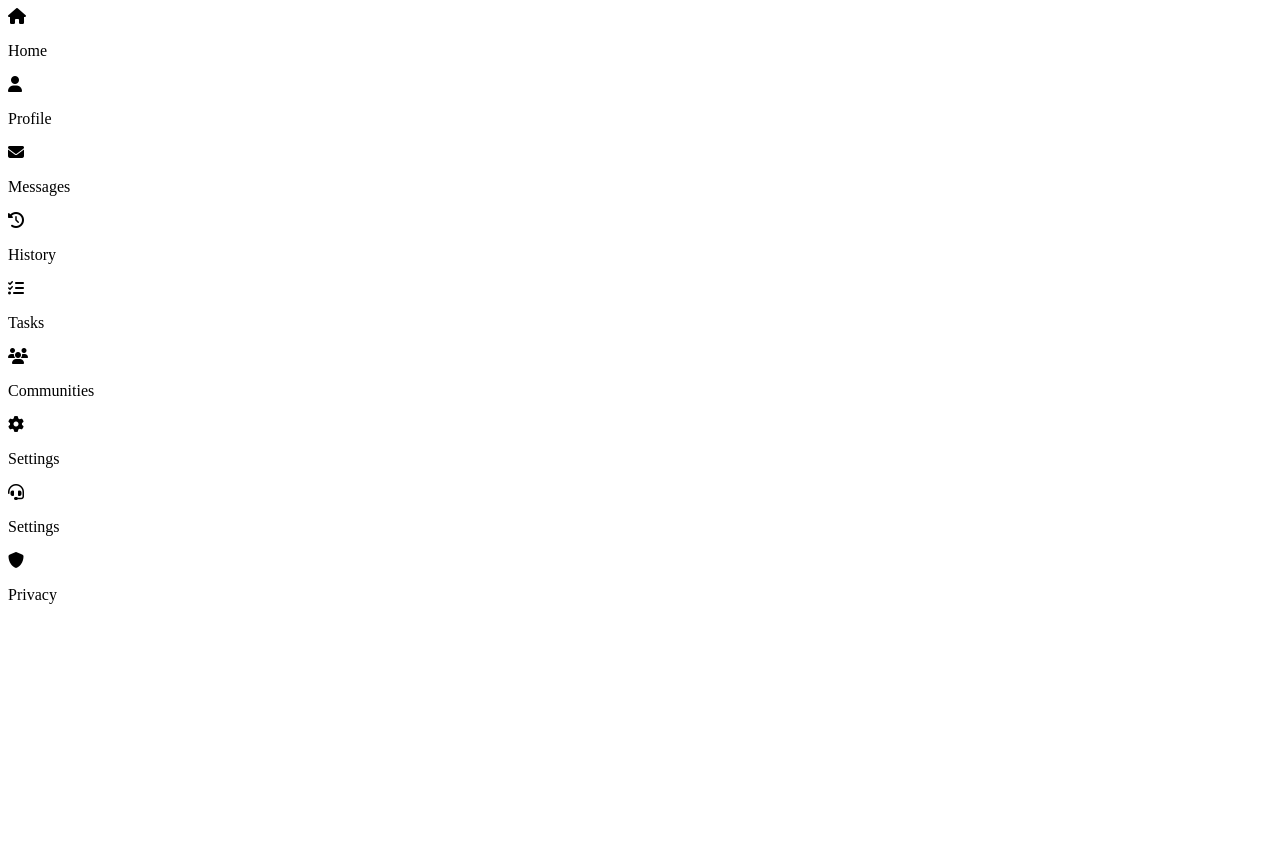
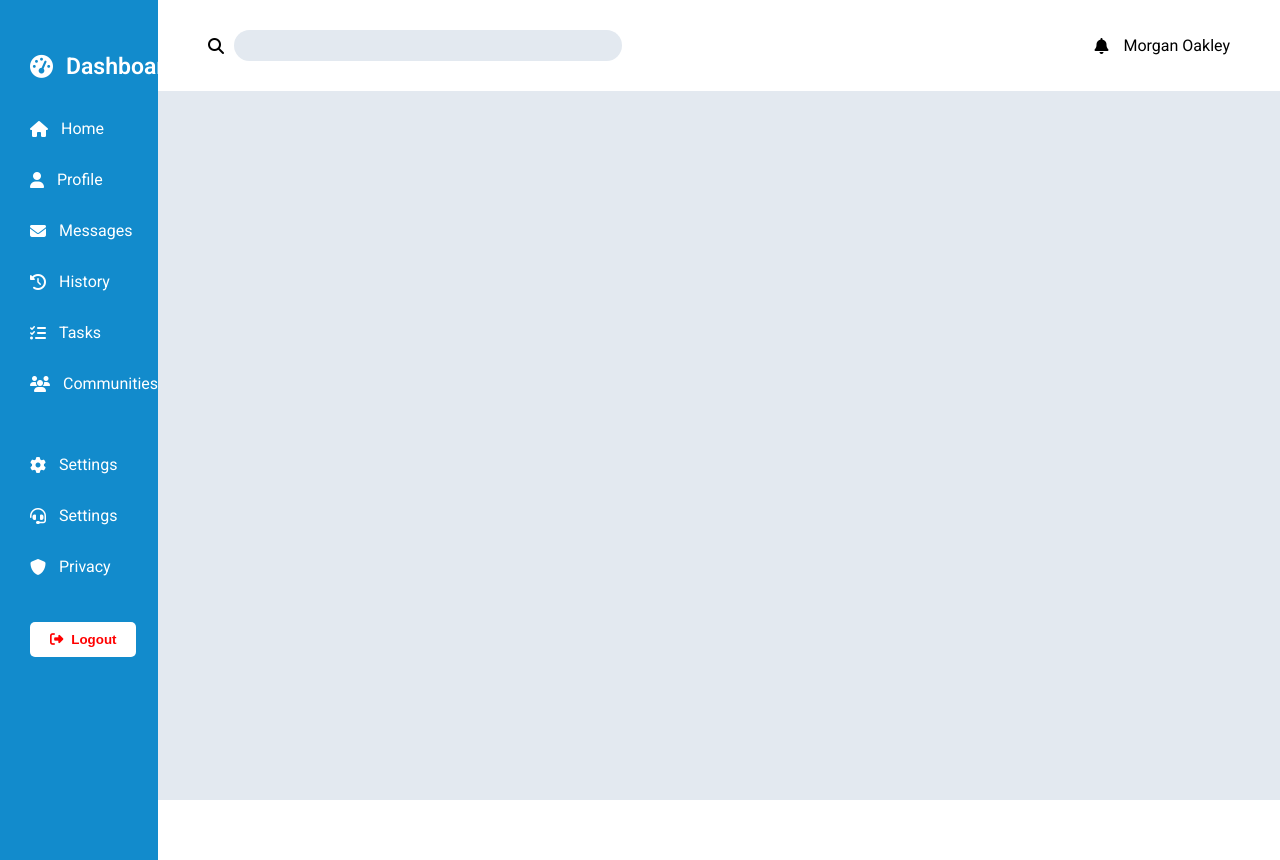
Before and after one commit to mvstapha/admin-dashboard, a plain HTML site: page index.html in a window 1280 px wide. Before the commit the page ends 800 px from the top, so only its background shows below. Drawn offline with Linux system fonts and the light colour scheme.

Commit message:
finished left side and header part 1 of right side

```diff
--- a/index.html
+++ b/index.html
@@ -2,6 +2,9 @@
 <html lang="en">
 <head>
     <meta charset="UTF-8">
+    <link rel="preconnect" href="https://fonts.googleapis.com">
+<link rel="preconnect" href="https://fonts.gstatic.com" crossorigin>
+<link href="https://fonts.googleapis.com/css2?family=Roboto:ital,wght@0,100..900;1,100..900&display=swap" rel="stylesheet">
     <link rel="stylesheet" href="https://cdnjs.cloudflare.com/ajax/libs/font-awesome/6.5.0/css/all.min.css">
     <meta name="viewport" content="width=device-width, initial-scale=1.0">
     <link rel="stylesheet" href="style.css">
@@ -10,7 +13,10 @@
 <body>
     <div class="full-container">
         <div class="leftside">
-
+            <div class="link">
+                <i class="fas dashboard fa-tachometer-alt"></i>
+                <p class="icon-text dashboard">Dashboard</p>
+            </div>
 
             <div class="link">
                 <i class="fas fa-home"></i>
@@ -42,7 +48,7 @@
                 <p class="icon-text">Communities</p>
             </div>
 
-            <div class="link">
+            <div class="link settings">
                 <i class="fas fa-cog"></i>
                 <p class="icon-text">Settings</p>
             </div>
@@ -56,12 +62,32 @@
                 <i class="fas fa-shield"></i>
                 <p class="icon-text">Privacy</p>
             </div>
+            <div class="log-out">
+                <button><i class="fas fa-sign-out-alt"></i>Logout</button>
+            </div>
+
         </div>
 
     <!-------------------------------------->
 
-        <div class="righside">
+        <div class="rightside">
+            <div class="rightside-up">
+                <div class="rightside-header">
+                    <div class="header-part1">
+                        <div class="search">
+                            <i class="fa fa-search"></i>
+                            <input type="text">
+                        </div>
+                        <div class="profile">
+                            <i class="fa fa-bell"></i>
+                        <p>Morgan Oakley</p>
+                        </div>
+                    </div>
+                    <div class="header-part2">
 
+                    </div>
+                </div>
+            </div>
         </div>
     </div>
 </body>
--- a/style.css
+++ b/style.css
@@ -0,0 +1,112 @@
+body{
+    margin: 0;
+    padding: 0;
+    font-family: "Roboto", sans-serif;
+}
+.link{
+    display: flex;
+    align-items: center;
+    cursor: pointer;
+    gap: 13px;
+
+}
+.full-container{
+    height: 100vh;
+    width: 100%;
+    background-color: #e3e9f0;
+    display: flex;
+    flex-direction: row;
+}
+.leftside{
+    width: 10%;
+    background-color: #128bcc;
+    height: 100vh;
+    padding: 30px 0 30px 30px;
+    display: flex;
+    flex-direction: column;
+}
+.fas{
+    color: white;
+}
+.link p{
+    color: white;
+}
+.dashboard{
+    font-size: 23px;
+    font-weight: 600;
+}
+
+.settings{
+    padding-top: 30px;
+}
+.log-out{
+    align-self: flex-start;
+}
+.log-out{
+    padding-top: 30px;
+
+}
+.log-out button{
+    background-color: rgb(255, 255, 255);
+    color: rgb(255, 0, 0);
+    font-weight: 600;
+    padding: 10px 20px;
+    border: none;
+    border-radius: 5px;
+    cursor: pointer;
+}
+.log-out i{
+    color: red;
+    padding-right: 8px;
+}
+.rightside-header {
+    display: flex;
+    align-items: center;
+    justify-content: space-between; /* puts space between search and bell+name */
+    padding: 10px 20px;
+}
+
+.header-part1{
+    display: flex;
+    align-items: center;
+    justify-content: space-between;
+    width: 100%;
+    padding: 10px 30px;
+}
+
+.search {
+    display: flex;
+    align-items: center;
+    gap: 10px;
+}
+
+.search input {
+    padding: 5px;
+}
+.profile{
+    display: flex;
+    align-items: center;
+    gap: 15px;
+}
+.rightside-up{
+    background: white;
+}
+.rightside{
+    width: 100%;
+}
+.search{
+    width: 50%;
+    gap: 10px;
+}
+.search input{
+    width: 70%;
+    background: #e3e9f0;
+    border: none;
+    outline: none;
+    border-radius: 20px;
+    padding: 08px 15px;
+}
+.search input:active{
+    outline: none;
+    border: 1px solid gray;
+}
```
